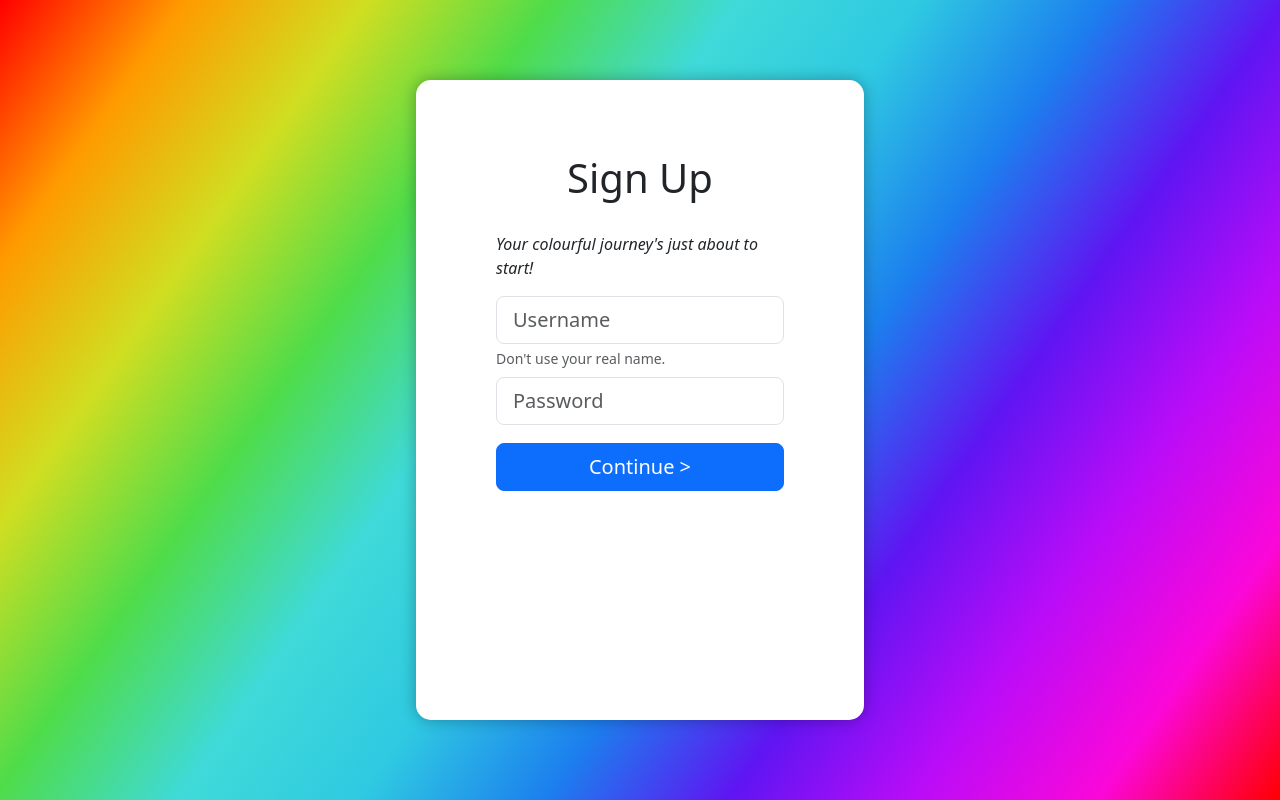
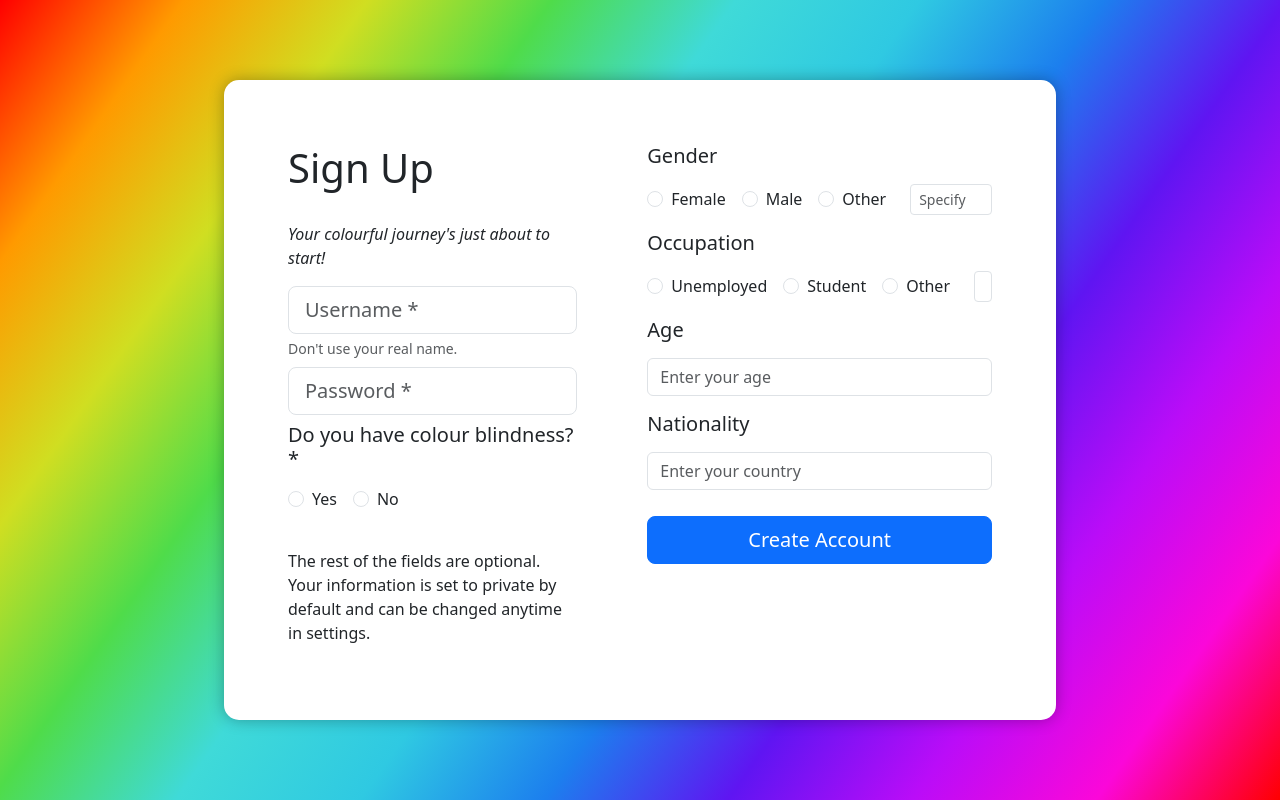
Before and after one commit to michaelbuwa/The-Agile-Web-Project, a plain HTML site: page sign-up.html in a window 1280 px wide. Drawn offline with nearby package versions, Linux system fonts and the light colour scheme.

Commit message:
Created forms to take in optional user information when signing up

```diff
--- a/css/style.css
+++ b/css/style.css
@@ -79,20 +79,18 @@ body {
 
 /* container changes for sign-up page */
 .alt-style1 {
-    width: 35vw;
-    justify-content: center;
+    width: 65vw;
 }
 
-.hold-one-elem {
+.sign-up {
+    align-items: flex-start;
+    margin-top: 0;
     width: 90%;
+    margin-right: 10%;
 }
 
-.hold-one-elem h1 {
+.sign-up h1 {
     margin-bottom: 10px;
-}
-
-.hold-one-elem p {
-    font-style: italic;
 }
 
 .vertical-separator {
--- a/sign-up.html
+++ b/sign-up.html
@@ -10,19 +10,91 @@
     <body>
         <div id="rainbow-box">
             <div class="intro-container alt-style1">
-                <div class="sign-in-container hold-one-elem">
+                <div class="sign-in-container sign-up">
                     <h1>Sign Up</h1>
                     <form>
                         <div class="mb-2">
-                            <p>Your colourful journey's just about to start!</p>
-                            <input type="username" class="form-control form-control-lg" placeholder="Username">
+                            <p style="font-style: italic;">Your colourful journey's just about to start!</p>
+                            <input type="username" class="form-control form-control-lg" placeholder="Username *">
                             <div id="usernameHelp" class="form-text">Don't use your real name.</div>
                         </div>
                         <div class="mb-2">
-                            <input type="password" class="form-control form-control-lg" placeholder="Password">
+                            <input type="password" class="form-control form-control-lg" placeholder="Password *">
                         </div>
-                        <button type="submit" class="btn btn-primary btn-lg w-100" id="sign-button">Continue ></button>
                     </form>
+                    <form>
+                        <div class="mb-3">
+                            <h5 class="mb-3">Do you have colour blindness?*</h5>
+                            <div class="d-flex align-items-center">
+                                <div class="form-check form-check-inline">
+                                    <input class="form-check-input" type="radio" name="colorBlindness" id="yes" value="Yes">
+                                    <label class="form-check-label" for="yes">Yes</label>
+                                </div>
+                                <div class="form-check form-check-inline">
+                                    <input class="form-check-input" type="radio" name="colorBlindness" id="no" value="No">
+                                    <label class="form-check-label" for="no">No</label>
+                                </div>
+                            </div>
+                        </div>
+                    </form>
+                    <p>The rest of the fields are optional. Your information is set to private by default and can be changed
+                        anytime in settings.
+                    </p>
+                </div>
+                <div class="personal-info">
+                    <form>
+                        <div class="mb-3">
+                            <h5 class="mb-3">Gender</h5>
+                            <div class="d-flex align-items-center">
+                                <div class="form-check form-check-inline">
+                                    <input class="form-check-input" type="radio" name="gender" id="female" value="Female">
+                                    <label class="form-check-label" for="female">Female</label>
+                                </div>
+                                <div class="form-check form-check-inline">
+                                    <input class="form-check-input" type="radio" name="gender" id="male" value="Male">
+                                    <label class="form-check-label" for="male">Male</label>
+                                </div>
+                                <div class="form-check form-check-inline">
+                                    <input class="form-check-input" type="radio" name="gender" id="other" value="Other">
+                                    <label class="form-check-label" for="other">Other</label>
+                                </div>
+                                <input type="text" class="form-control form-control-sm ms-2" id="otherInput" placeholder="Specify" style="max-width: 200px;">
+                            </div>
+                        </div>
+                    </form>
+                    <h5 class="mb-3">Occupation</h5>
+                    <form>
+                        <div class="mb-3">
+                            <div class="d-flex align-items-center">
+                                <div class="form-check form-check-inline">
+                                    <input class="form-check-input" type="radio" name="employment" id="unemployed" value="Unemployed">
+                                    <label class="form-check-label" for="unemployed">Unemployed</label>
+                                </div>
+                                <div class="form-check form-check-inline">
+                                    <input class="form-check-input" type="radio" name="employment" id="student" value="Student">
+                                    <label class="form-check-label" for="student">Student</label>
+                                </div>
+                                <div class="form-check form-check-inline">
+                                    <input class="form-check-input" type="radio" name="employment" id="otherEmployment" value="Other">
+                                    <label class="form-check-label" for="otherEmployment">Other</label>
+                                </div>
+                                <input type="text" class="form-control form-control-sm ms-2" id="otherInputEmployment" placeholder="Specify if Other" style="max-width: 200px;">
+                            </div>
+                        </div>
+                    </form>
+                    <h5 class="mb-3">Age</h5>
+                    <form>
+                        <div class="mb-3">
+                            <input type="number" class="form-control" placeholder="Enter your age" min="0" max="120">
+                        </div>
+                    </form>
+                    <h5 class="mb-3">Nationality</h5>
+                    <form>
+                        <div class="mb-3">
+                            <input type="text" class="form-control" placeholder="Enter your country">
+                        </div>
+                    </form>
+                    <button type="submit" class="btn btn-primary btn-lg w-100" id="sign-button">Create Account</button>
                 </div>
             </div>
         </div>
```
